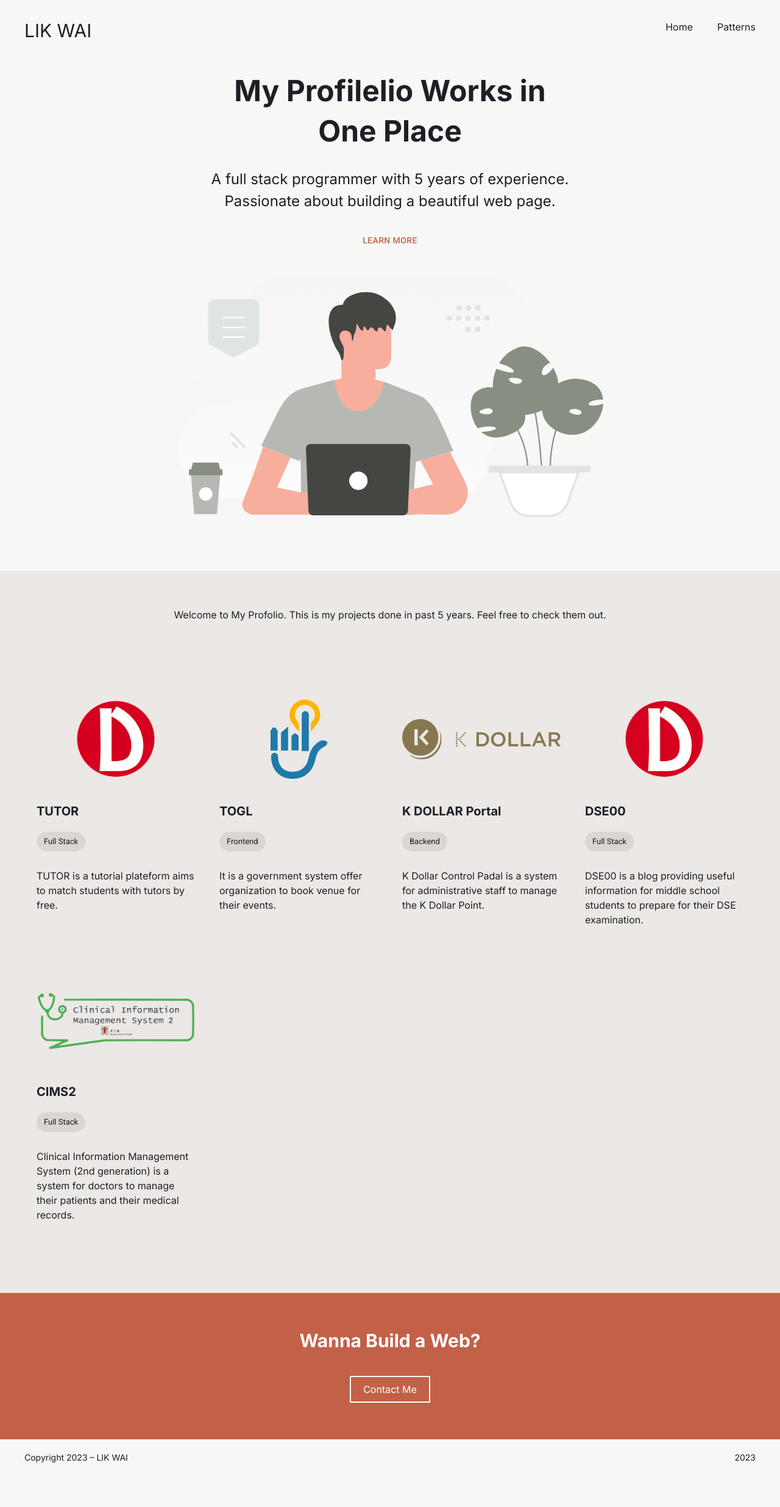
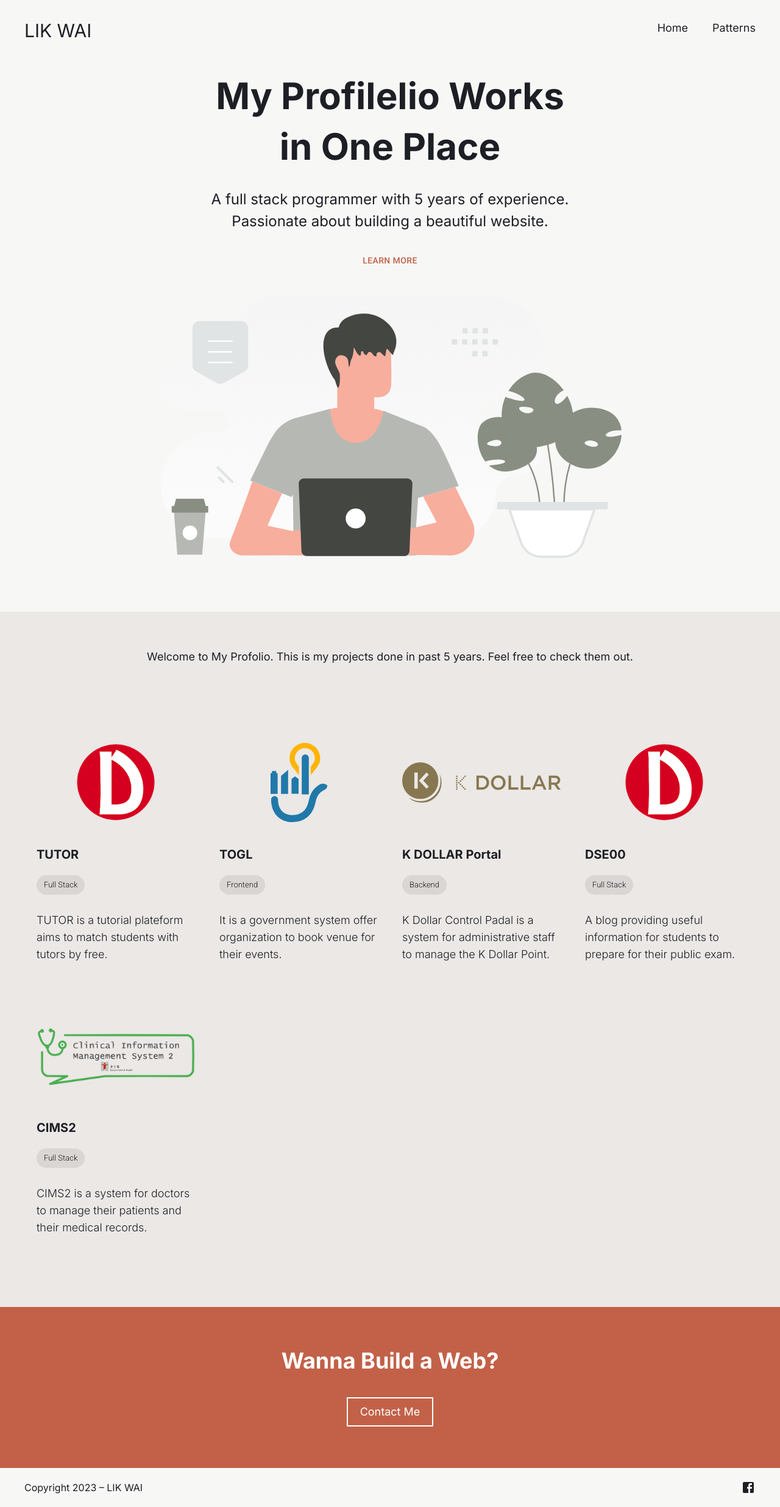
Before and after one commit to nglikwai/profile, a Next.js app: page / in a window 1280 px wide. Shown: the whole page at 61% size. Before the commit the page ends 2420 px from the top, so only its background shows below. Built offline with nearby package versions, Linux system fonts and the light colour scheme.

Commit message:
feat:fix size

```diff
--- a/src/components/Main/index.tsx
+++ b/src/components/Main/index.tsx
@@ -5,17 +5,17 @@ import ProfileImage from "public/raft-illustration.svg";
 export const Main = () => {
     return (
         <Stack alignItems='center' margin='3rem'>
-            <h1 className="text-5xl font-bold leading-snug xl:!w-full md:text-3xl" style={{ width: '600px', textAlign: 'center' }}>
+            <h1 className="text-6xl font-bold leading-snug xl:!w-full md:text-3xl" style={{ width: '600px', textAlign: 'center' }}>
                 My Profilelio Works in One Place
             </h1>
             <p className="text-2xl leading-9 my-7 md:!w-full md:text-xl sm:text-lg" style={{ width: '700px', textAlign: 'center' }}>
-                A full stack programmer with 5 years of experience. Passionate about building a beautiful web page.
+                A full stack programmer with 5 years of experience. Passionate about building a beautiful website.
             </p>
-            <Button className="my-5">Learn More</Button>
+            <Button className="my-5 text-lg px-4 py-2">Learn More</Button>
             <Image
                 src={ProfileImage}
-                width={700}
-                height={700}
+                width={760}
+                height={760}
                 alt="Picture of the author"
                 className="my-10 md:w-full"
             />
--- a/src/components/ProjectCard/index.tsx
+++ b/src/components/ProjectCard/index.tsx
@@ -51,8 +51,8 @@ export const ProjectCard: FC<props> = ({ projectName, projectDescription, type,
                 </div>
 
                 <h3 className="text-xl font-bold">{projectName}</h3>
-                <Chip label={type} className="my-5" />
-                <p className="my-2">{projectDescription}</p>
+                <Chip label={type} className="my-5 p-2 text-lg font-light" />
+                <p className="my-2 text-lg font-light">{projectDescription}</p>
             </div>
             <Modal
                 open={open}
@@ -78,15 +78,13 @@ export const ProjectCard: FC<props> = ({ projectName, projectDescription, type,
                                     src={ProfileImage}
                                     alt="Picture of the author"
                                     className="my-10 mr-28 md:mr-5"
-                                    width={200}
+                                    width={250}
                                 />
-                                <p className="my-2 w-96">{screencap.description}</p>
+                                <p className="my-2 w-96 text-lg">{screencap.description}</p>
                             </div>)
                     }
                     <div className="flex justify-center my-5">
                         <WebLink url={details?.url} />
-
-
                     </div>
 
                 </Box>
--- a/src/components/ProjectProfile/data.ts
+++ b/src/components/ProjectProfile/data.ts
@@ -105,7 +105,7 @@ export const projectData = [
         projectName: 'DSE00',
         type: 'Full Stack',
         mainImage: DseImage0,
-        projectDescription: 'DSE00 is a blog providing useful information for middle school students to prepare for their DSE examination.',
+        projectDescription: 'A blog providing useful information for students to prepare for their public exam.',
         details: {
             url: 'https://www.dse00.com',
             screencaps: [
@@ -132,7 +132,7 @@ export const projectData = [
         projectName: 'CIMS2',
         type: 'Full Stack',
         mainImage: CimsMain,
-        projectDescription: 'Clinical Information Management System (2nd generation) is a system for doctors to manage their patients and their medical records.',
+        projectDescription: 'CIMS2 is a system for doctors to manage their patients and their medical records.',
         details: {
             screencaps: [
                 {
--- a/src/components/ProjectProfile/index.tsx
+++ b/src/components/ProjectProfile/index.tsx
@@ -6,7 +6,7 @@ export const ProjectProfile = () => {
     return (
         <Stack alignItems='center' style={{ background: '#ebe8e6' }} className="w-full py-10">
             <Stack alignItems='center' className="w-full xl:px-5" style={{ background: '#ebe8e6', maxWidth: 'var(--max-width)' }} >
-                <p className="my-5">
+                <p className="my-5 text-lg">
                     Welcome to My Profolio. This is my projects done in past 5 years. Feel free to check them out.
                 </p>
                 <div className="grid grid-cols-4 w-full my-12 xl:grid-cols-3 md:grid-cols-2 sm:grid-cols-1">
--- a/src/components/global/Footer/index.tsx
+++ b/src/components/global/Footer/index.tsx
@@ -1,19 +1,20 @@
-import { Button, Stack } from "@mui/material"
+import { Stack } from "@mui/material"
+import FacebookIcon from '@mui/icons-material/Facebook';
 
 export const Footer = () => {
     return (
         <footer className="w-screen">
-            <Stack className="bg-primary items-center text-white py-10">
+            <Stack className="bg-primary items-center text-white py-12">
                 <Stack style={{ maxWidth: 'var(--max-width)' }} className="w-full items-center">
-                    <h1 className="text-3xl font-bold my-5">Wanna Build a Web?</h1>
-                    <button className="border-white px-5 py-2 border-2 my-5">Contact Me</button>
+                    <h1 className="text-4xl font-bold my-5">Wanna Build a Web?</h1>
+                    <button className="border-white px-5 py-2 border-2 my-5 text-lg">Contact Me</button>
                 </Stack>
             </Stack>
-            <Stack className="items-center py-5 text-sm">
+            <Stack className="items-center py-5">
                 <Stack style={{ maxWidth: 'var(--max-width)' }} className="w-full items-center">
                     <div className="flex justify-between w-full">
                         <div>Copyright 2023 – LIK WAI</div>
-                        <div>2023</div>
+                        <FacebookIcon />
                     </div>
                 </Stack>
             </Stack>
--- a/src/components/global/Header/index.tsx
+++ b/src/components/global/Header/index.tsx
@@ -2,7 +2,7 @@ export const Header = () => {
     return (
         <header className="flex justify-between w-full xl:px-5" style={{ maxWidth: 'var(--max-width)' }} >
             <div className="text-3xl md:text-2xl">LIK WAI</div>
-            <div className="flex [&>*:not(:last-child)]:mr-10">
+            <div className="flex [&>*:not(:last-child)]:mr-10 text-lg">
                 <div>Home</div>
                 <div>Patterns</div>
             </div>
```
